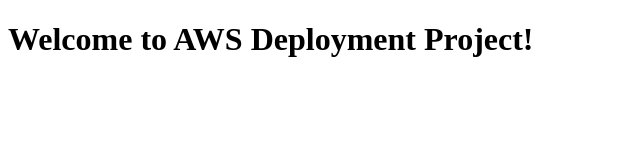
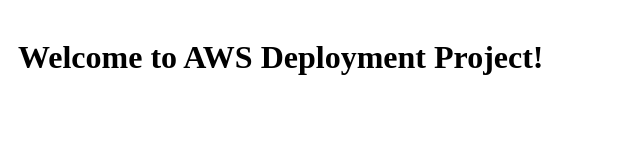
Before and after one commit to roshanarvinds/aws-project, a plain HTML site: page index.html in a window 1280 px wide. Shown: the whole page, without its empty margins (0-640 px from the left). Drawn offline with Linux system fonts and the light colour scheme.

Commit message:
HotFix Commit 1

```diff
--- a/index.html
+++ b/index.html
@@ -2,6 +2,11 @@
 <html>
 <head>
 	<title>Hello World!</title>
+	<style type="text/css">
+		body{
+			padding: 10px;
+		}
+	</style>
 </head>
 <body>
 	<div>
```
